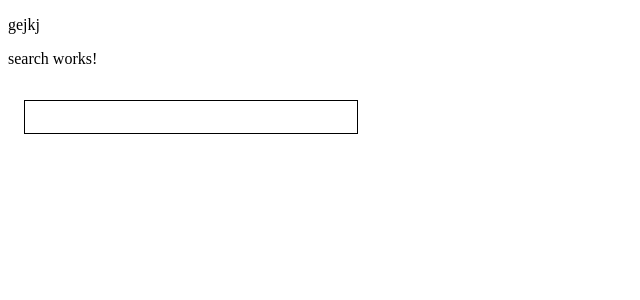
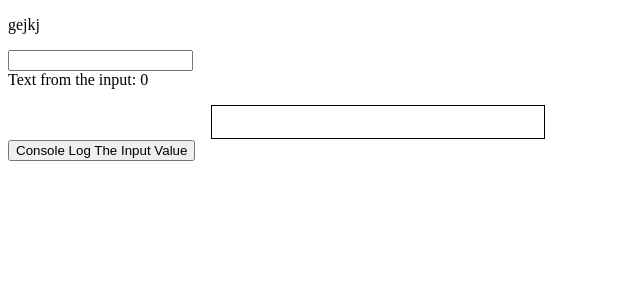
Before and after one commit to vvirtuee/Dalton_Virtue_MAD400Assignments, an Angular app in the folder Dalton_Virtue_MyFavouritePokemon/: page /search in a window 1280 px wide. Shown: the top 300 px of the page, without its empty margins (0-640 px from the left). Built offline with nearby package versions, Linux system fonts and the light colour scheme.

Commit message:
Attempted step 11

```diff
--- a/Dalton_Virtue_MyFavouritePokemon/src/app/search/search.component.html
+++ b/Dalton_Virtue_MyFavouritePokemon/src/app/search/search.component.html
@@ -1,3 +1,18 @@
-<p>search works!</p>
+
+<!-- Assignment 4.) Step 11a. Add input where user can specify ID number -->
+<input #inputElementReference>
+
+<div>Text from the input: {{ testID }}</div>
+
+<!-- Assignment 4.) Step 11b. Add a button below -->
+<button (click)="onClick(inputElementReference.value)">Console Log The Input Value</button>
+
+<!-- Assignment 4.) Step 11d. Display in single ContentListItem -->
+<!-- Step 11d.
+<div *ngIf="item">
+
+</div>
+-->
+
 <!-- Assignment 4.) ~ 10. -->
 <app-content-list-item [innerHTML]=""></app-content-list-item>
--- a/Dalton_Virtue_MyFavouritePokemon/src/app/search/search.component.ts
+++ b/Dalton_Virtue_MyFavouritePokemon/src/app/search/search.component.ts
@@ -1,4 +1,5 @@
 import { Component } from '@angular/core';
+import { PokemonService } from '../services/pokemon.service';
 
 @Component({
   selector: 'app-search',
@@ -6,5 +7,22 @@ import { Component } from '@angular/core';
   styleUrls: ['./search.component.scss']
 })
 export class SearchComponent {
+  id?: number;
+  testID?: number;
+  service: PokemonService;
 
+  constructor(service: PokemonService) {
+    this.id = -1;
+    this.testID = 0;
+    this.service = service;
+    // this.inputElement = document.querySelector("input");
+
+  }
+
+  onClick(inputTagValue: string): void {
+    console.log('The value of the input is: ', inputTagValue);
+    this.testID = parseInt(inputTagValue);
+    var item = this.service.getContentItem(this.testID);
+    console.log("item: " + item);
+  }
 }
```
